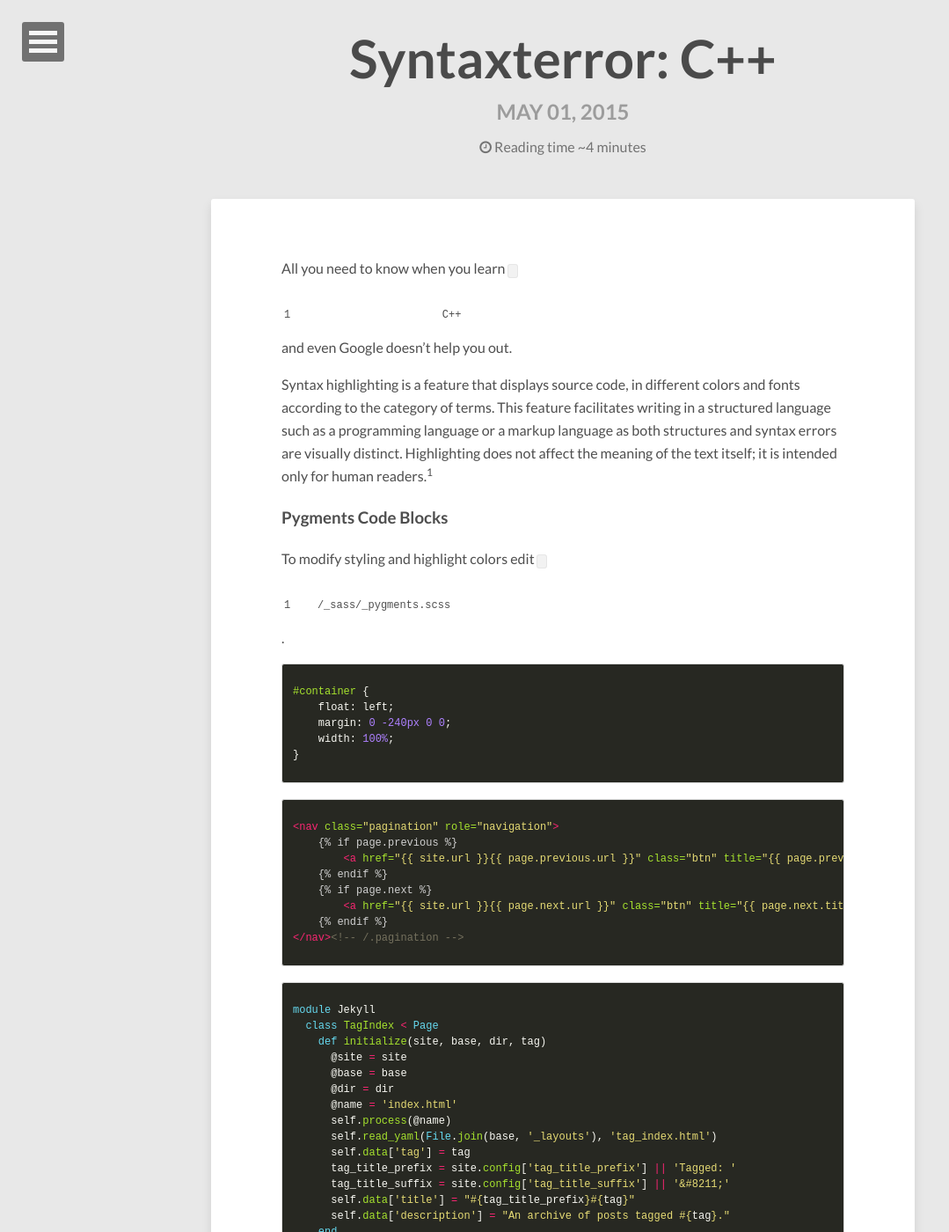
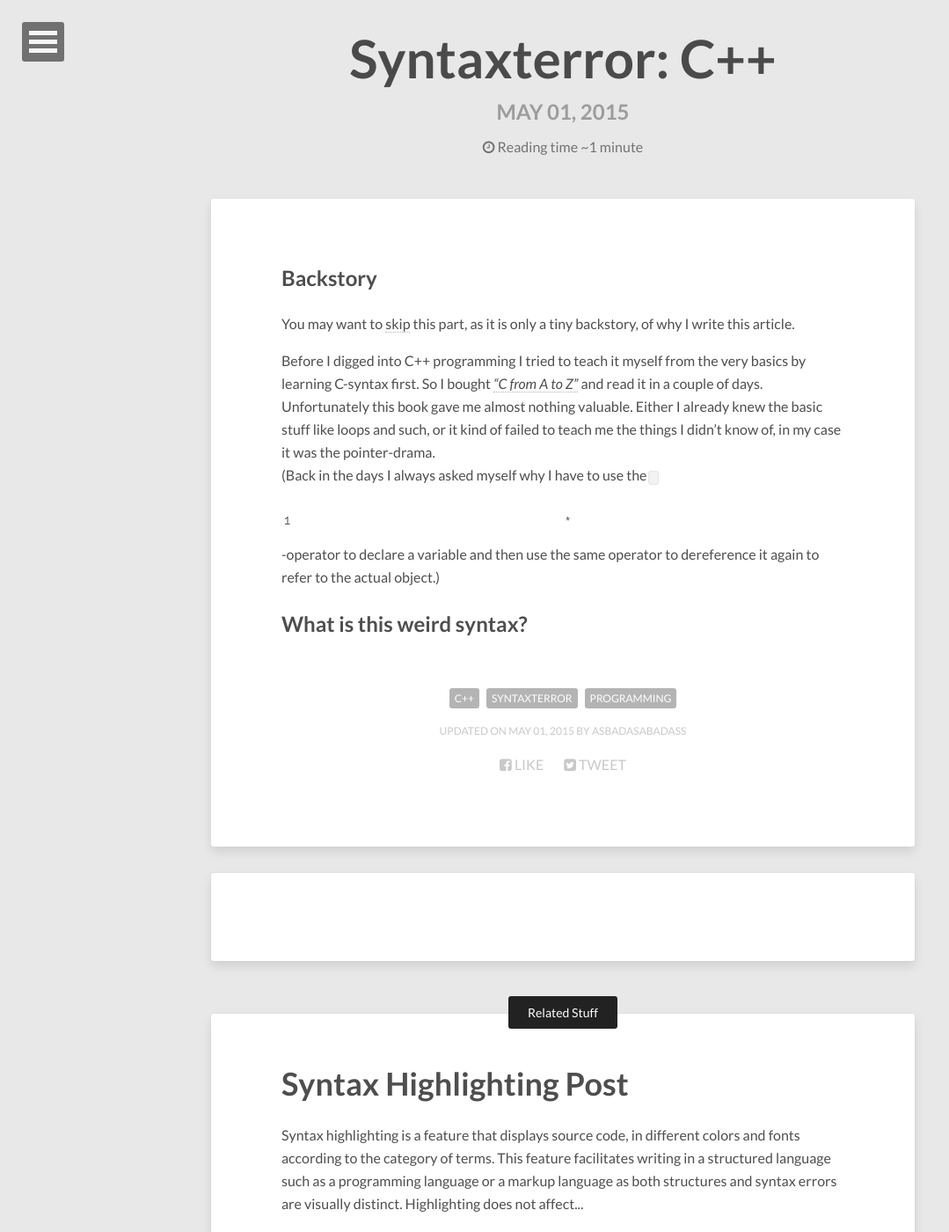
Before and after one commit to AsBadAsABadass/AsBadAsABadass.github.io, a Jekyll site: the page built from _posts/2015-05-01-syntaxterror-cpp.md, in a window 1280 px wide and 1400 px high. Shown: the whole window at 88% size, without its empty margins (0-1079 px from the left). Built offline with Jekyll 4.4.1, drawn with Linux system fonts in a browser that asks for light colours; nearby versions of some CDN libraries; comment, search, counter and statistics services are not loaded; some of the changed text lies outside the part shown.

Commit message:
Update 2015-05-01-syntaxterror-cpp.md

```diff
--- a/_posts/2015-05-01-syntaxterror-cpp.md
+++ b/_posts/2015-05-01-syntaxterror-cpp.md
@@ -7,119 +7,13 @@
 comments: true
 description: "All you need to know when you learn C++ and even Google doesn't help you out."
 ---
-All you need to know when you learn `C++` and even [Google](http://google.com) doesn't help you out.
-<!--more-->
 
+## Backstory
 
-Syntax highlighting is a feature that displays source code, in different colors and fonts according to the category of terms. This feature facilitates writing in a structured language such as a programming language or a markup language as both structures and syntax errors are visually distinct. Highlighting does not affect the meaning of the text itself; it is intended only for human readers.[^1]
+You may want to [skip](#) this part, as it is only a tiny backstory, of why I write this article.
 
-[^1]: <http://en.wikipedia.org/wiki/Syntax_highlighting>
+Before I digged into C++ programming I tried to teach it myself from the very basics by learning C-syntax first. So I bought [_"C from A to Z"_](http://openbook.rheinwerk-verlag.de/c_von_a_bis_z/) and read it in a couple of days.
+Unfortunately this book gave me almost nothing valuable. Either I already knew the basic stuff like loops and such, or it kind of failed to teach me the things I didn't know of, in my case it was the pointer-drama.
+(Back in the days I always asked myself why I have to use the `*`-operator to declare a variable and then use the same operator to dereference it again to refer to the actual object.)
 
-### Pygments Code Blocks
-
-To modify styling and highlight colors edit `/_sass/_pygments.scss`.
-
-{% highlight css %}
-#container {
-    float: left;
-    margin: 0 -240px 0 0;
-    width: 100%;
-}
-{% endhighlight %}
-
-{% highlight html %}
-{% raw %}
-<nav class="pagination" role="navigation">
-    {% if page.previous %}
-        <a href="{{ site.url }}{{ page.previous.url }}" class="btn" title="{{ page.previous.title }}">Previous article</a>
-    {% endif %}
-    {% if page.next %}
-        <a href="{{ site.url }}{{ page.next.url }}" class="btn" title="{{ page.next.title }}">Next article</a>
-    {% endif %}
-</nav><!-- /.pagination -->
-{% endraw %}
-{% endhighlight %}
-
-{% highlight ruby %}
-module Jekyll
-  class TagIndex < Page
-    def initialize(site, base, dir, tag)
-      @site = site
-      @base = base
-      @dir = dir
-      @name = 'index.html'
-      self.process(@name)
-      self.read_yaml(File.join(base, '_layouts'), 'tag_index.html')
-      self.data['tag'] = tag
-      tag_title_prefix = site.config['tag_title_prefix'] || 'Tagged: '
-      tag_title_suffix = site.config['tag_title_suffix'] || '&#8211;'
-      self.data['title'] = "#{tag_title_prefix}#{tag}"
-      self.data['description'] = "An archive of posts tagged #{tag}."
-    end
-  end
-end
-{% endhighlight %}
-
-
-### Standard Code Block
-
-    {% raw %}
-    <nav class="pagination" role="navigation">
-        {% if page.previous %}
-            <a href="{{ site.url }}{{ page.previous.url }}" class="btn" title="{{ page.previous.title }}">Previous article</a>
-        {% endif %}
-        {% if page.next %}
-            <a href="{{ site.url }}{{ page.next.url }}" class="btn" title="{{ page.next.title }}">Next article</a>
-        {% endif %}
-    </nav><!-- /.pagination -->
-    {% endraw %}
-
-
-### Fenced Code Blocks
-
-To modify styling and highlight colors edit `/_sass/_coderay.scss`. Line numbers and a few other things can be modified in `_config.yml`. Consult [Jekyll's documentation](http://jekyllrb.com/docs/configuration/) for more information.
-
-~~~ css
-#container {
-    float: left;
-    margin: 0 -240px 0 0;
-    width: 100%;
-}
-~~~
-
-~~~ html
-{% raw %}<nav class="pagination" role="navigation">
-    {% if page.previous %}
-        <a href="{{ site.url }}{{ page.previous.url }}" class="btn" title="{{ page.previous.title }}">Previous article</a>
-    {% endif %}
-    {% if page.next %}
-        <a href="{{ site.url }}{{ page.next.url }}" class="btn" title="{{ page.next.title }}">Next article</a>
-    {% endif %}
-</nav><!-- /.pagination -->{% endraw %}
-~~~
-
-~~~ ruby
-module Jekyll
-  class TagIndex < Page
-    def initialize(site, base, dir, tag)
-      @site = site
-      @base = base
-      @dir = dir
-      @name = 'index.html'
-      self.process(@name)
-      self.read_yaml(File.join(base, '_layouts'), 'tag_index.html')
-      self.data['tag'] = tag
-      tag_title_prefix = site.config['tag_title_prefix'] || 'Tagged: '
-      tag_title_suffix = site.config['tag_title_suffix'] || '&#8211;'
-      self.data['title'] = "#{tag_title_prefix}#{tag}"
-      self.data['description'] = "An archive of posts tagged #{tag}."
-    end
-  end
-end
-~~~
-
-### GitHub Gist Embed
-
-An example of a Gist embed below.
-
-{% gist mmistakes/6589546 %}
+## What is this weird syntax?
```
